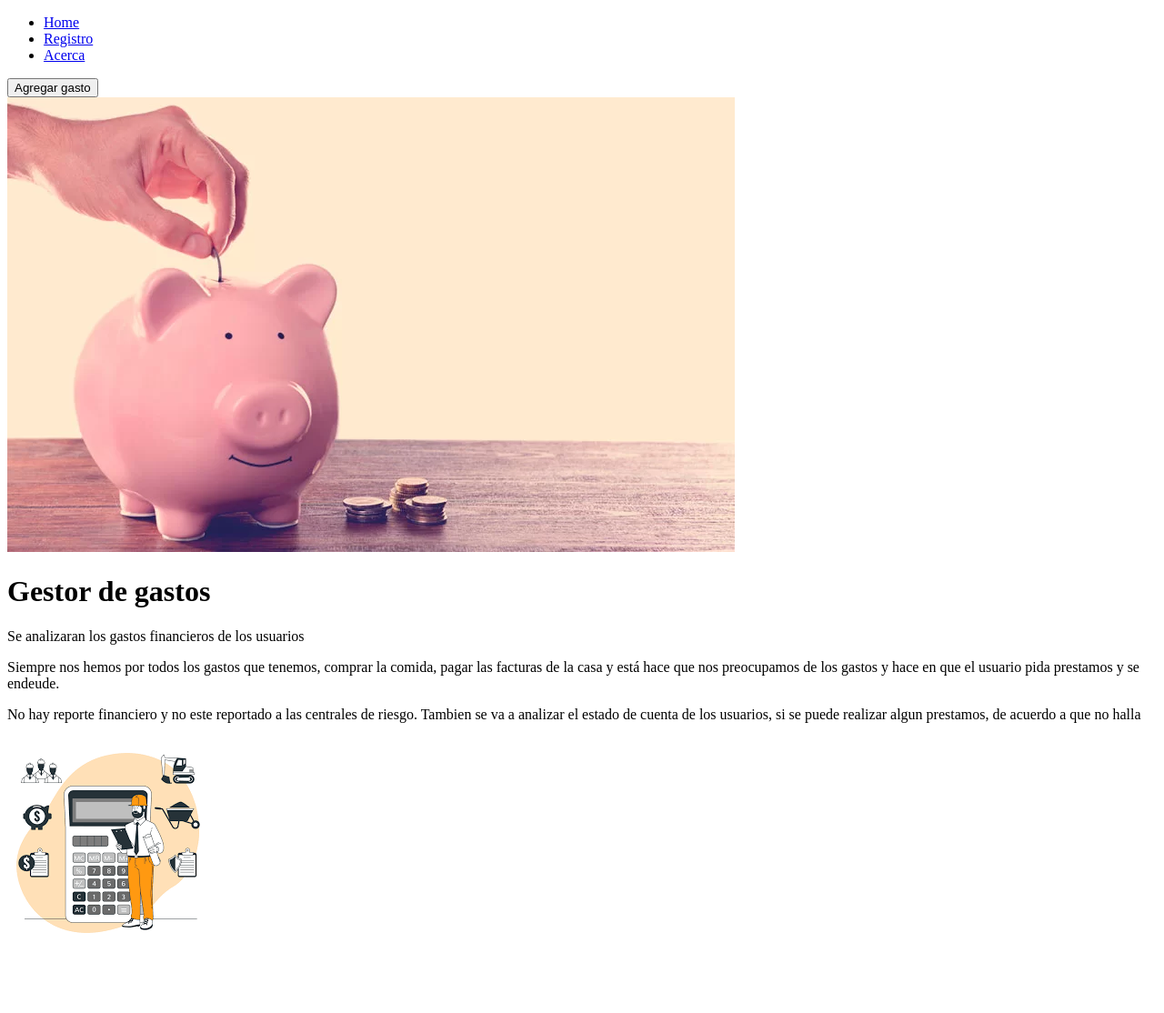
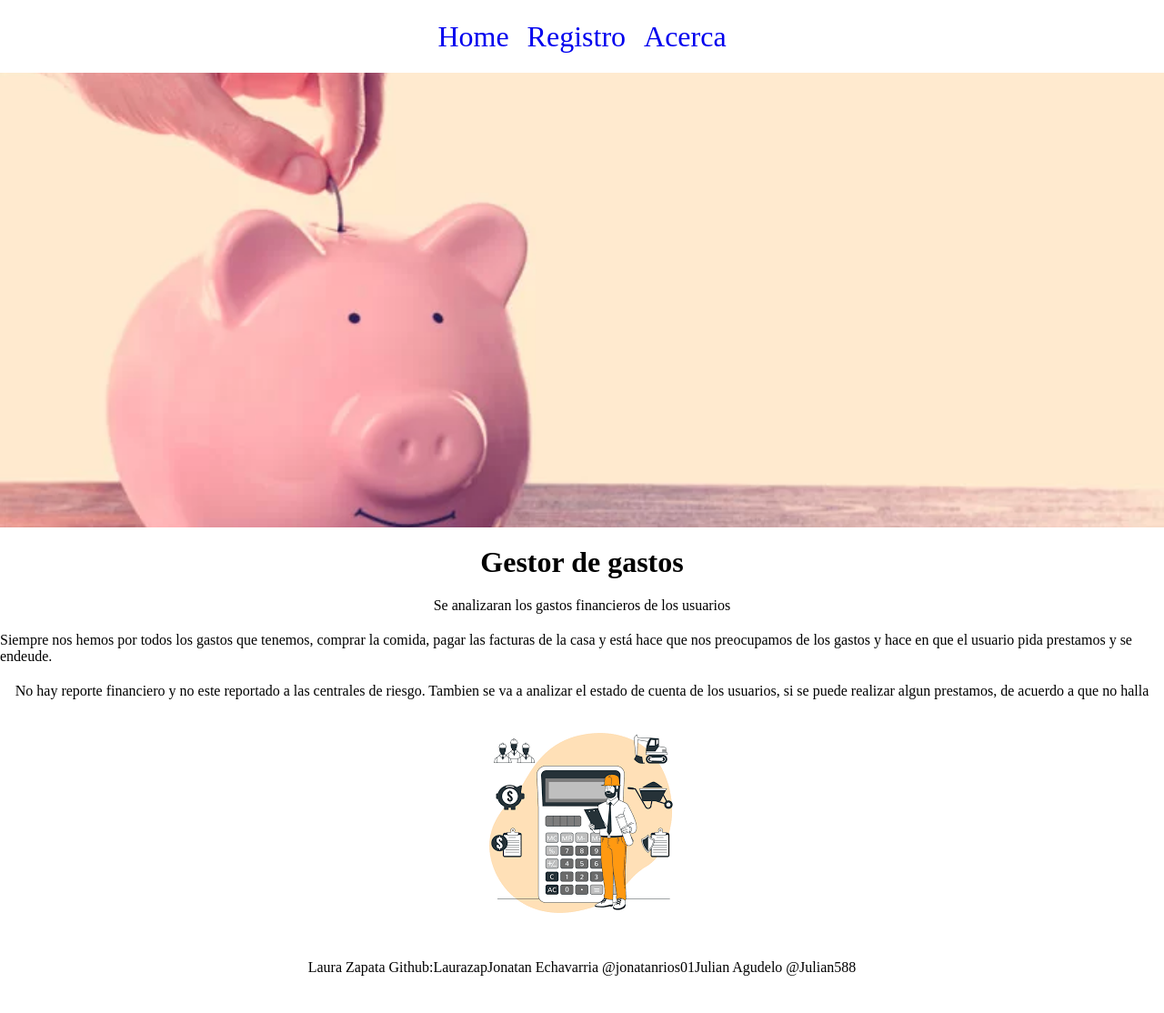
Before and after one commit to Julian588/NuevasTecnologiasMomento1, a plain HTML site: page Index.html in a window 1280 px wide. Shown: the whole page at 91% size. Before the commit the page ends 1048 px from the top, so only its background shows below. Drawn offline with Linux system fonts and the light colour scheme.

Commit message:
cod15 feat se dan estilos al index

```diff
--- a/Index.html
+++ b/Index.html
@@ -1,30 +1,39 @@
 <!DOCTYPE html>
 <html lang="en">
+
 <head>
     <meta charset="UTF-8">
     <meta name="viewport" content="width=device-width, initial-scale=1.0">
     <title>Examen</title>
+    <link rel="stylesheet" href="index.css">
 </head>
+
 <body>
     <header>
         <nav>
             <ul>
-                <li><a href="Home">Home</a></li>
-                <li><a href="Registro">Registro</a></li>
+                <li><a href="#">Home</a></li>
+                <li><a href="HTML/registro.html">Registro</a></li>
                 <li><a href="Acerca">Acerca</a></li>
             </ul>
         </nav>
-        <button type="submit" form="gastoForm">Agregar gasto</button>
     </header>
-    <div>
-        <img src="./marranito.webp" alt="">
+    <div class="main">
+        <img src="./marranito.webp" class="marranito">
         <h1>Gestor de gastos</h1>
         <p>Se analizaran los gastos financieros de los usuarios</p>
         <p>Siempre nos hemos por todos los gastos que tenemos, comprar la comida, pagar las facturas de la casa y está
             hace que nos preocupamos de los gastos y hace en que el usuario pida prestamos y se endeude.</p>
         <p>No hay reporte financiero y no este reportado a las centrales de riesgo.
-        Tambien se va a analizar el estado de cuenta de los usuarios, si se puede realizar algun prestamos, de acuerdo a que no halla</p>
+            Tambien se va a analizar el estado de cuenta de los usuarios, si se puede realizar algun prestamos, de
+            acuerdo a que no halla</p>
         <img src="./images.png" alt="">
     </div>
+    <footer>
+        <span>Laura Zapata Github:Laurazap</span>
+        <span>Jonatan Echavarria @jonatanrios01</span>
+        <span>Julian Agudelo @Julian588</span>
+    </footer>
 </body>
+
 </html>
--- a/index.css
+++ b/index.css
@@ -1,7 +1,44 @@
-*{
-    margin: 0;
-    padding: 0;
-    box-sizing: border-box;
-    list-style: none;
-    text-decoration: none;
+* {
+  margin: 0;
+  padding: 0;
+  box-sizing: border-box;
+  list-style: none;
+  text-decoration: none;
 }
+
+header {
+  width: 100%;
+  height: 80px;
+  display: flex;
+  align-items: center;
+  justify-content: center;
+
+  & nav ul {
+    display: flex;
+    gap: 20px;
+    font-size: 2rem;
+  }
+}
+
+.main {
+  width: 100%;
+  display: flex;
+  align-items: center;
+  justify-content: center;
+  flex-direction: column;
+  gap: 20px;
+
+  & .marranito {
+    width: 100%;
+    object-fit: cover;
+    height: 500px;
+  }
+}
+
+footer {
+  width: 100%;
+  height: 100px;
+  display: flex;
+  align-items: center;
+  justify-content: center;
+}
```
